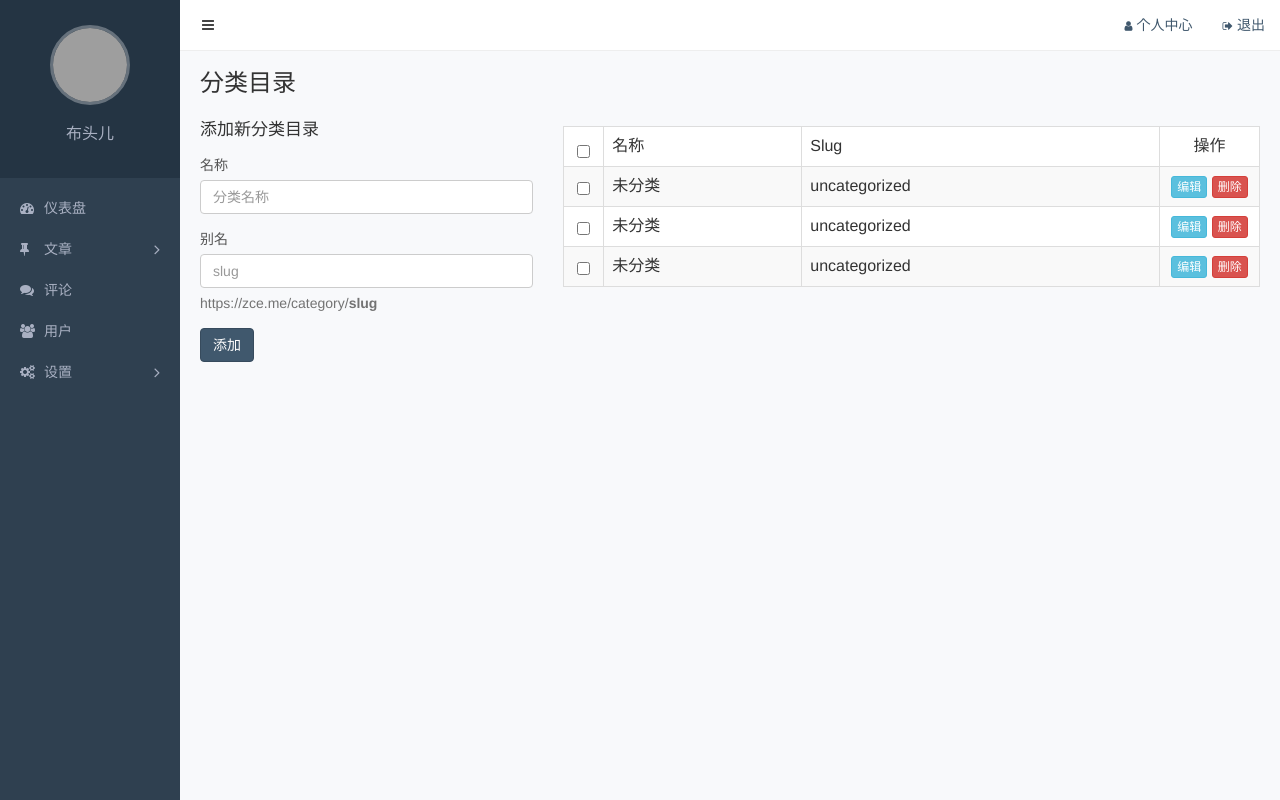
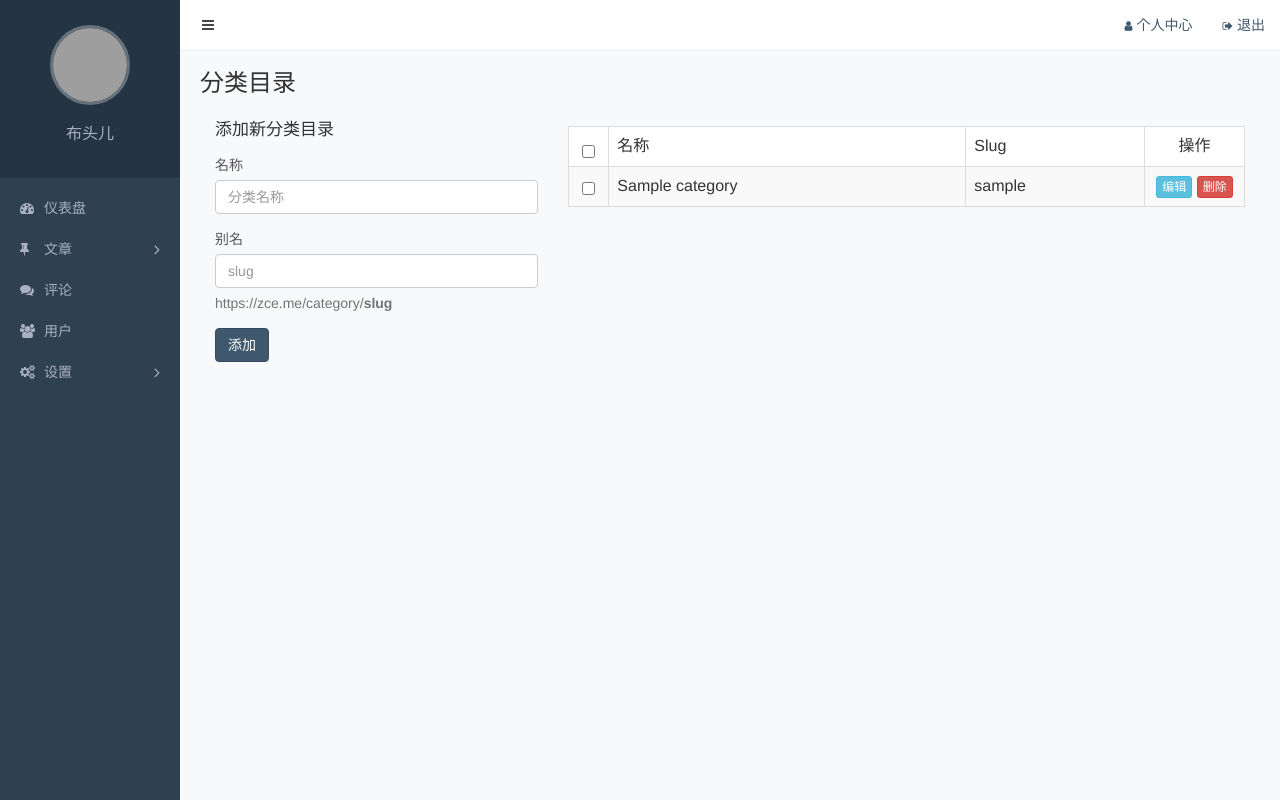
Before and after one commit to SuperJane123/albx_case, a Node server app: template views/admin/categories.ejs in a window 1280 px wide. Run offline with Node 20, Linux system fonts and the light colour scheme; the template is opened without the code that fills it: most values are stand-ins (such as "Sample title", 1, 10 or a date in 2020); some libraries are stand-ins or nearby versions; grey boxes are pictures that could not be loaded.

Commit message:
13-分类目录实现编辑和添加功能

```diff
--- a/assets/js/aside.js
+++ b/assets/js/aside.js
@@ -2,7 +2,6 @@ $(function(){
     // 获取文章元素
     let menuPosts = $('#menu-posts');
     let settings = $('#menu-settings');
-    console.log(settings)
     // 获取当前路由名称
     let routerName = itcast.getRouterName(location.href);
 
--- a/controllers/cateController.js
+++ b/controllers/cateController.js
@@ -14,3 +14,34 @@ exports.getAllcate = (req,res)=>{
         }
     });
 };
+
+// 处理编辑文章页面   /editcateById
+exports.editcateById = (req,res)=>{
+    // 获取请求题参数
+    let data = req.body;
+    console.log(data);
+    // 把接收更新的数据更新到数据里
+    cateModel.editcateById(data,err=>{
+        if(err){ res.json({code: 400,msg: "编辑失败"})}
+        else{res.json({code: 200,msg: "编辑成功"})}
+    });
+
+
+};
+
+
+
+
+// 处理分类目录添加分类功能
+exports.addNewCate = (req,res)=>{
+    // 获取请求体的数据
+    let data = req.body;
+    data.id = null;
+    // 把新增的数据添加到列表中,调用数据模块
+    cateModel.addNewCate(data,err=>{
+        if(err){res.json({code: 400,msg: "新增失败"})}
+        else{res.json({code: 200,msg: "新增成功"})}
+    });
+
+
+};
--- a/models/cateModel.js
+++ b/models/cateModel.js
@@ -4,7 +4,7 @@ const conn = require('../utils/myconn');
 
 
 
-
+// 1.获取所有分类数据
 exports.getAllcate = (callback)=>{
     // 创建sql语句
     let sql = `SELECT * FROM categories`;
@@ -18,3 +18,33 @@ exports.getAllcate = (callback)=>{
         }
     });
 };
+
+
+
+// 2.更新所有分类数据
+exports.editcateById = (obj,callback)=>{
+    // 创建sql语句,根据id查找更新对应的数据
+    let sql = `UPDATE categories set ? where id =?`
+    conn.query(sql,[obj,obj.id],(err,result)=>{
+        if(err){
+            console.log(err);
+            callback(err);
+        }else{
+            callback(null)
+        }
+    });
+}
+
+
+// 3.新增分类到数据库
+exports.addNewCate = (obj,callback)=>{
+    let sql = `INSERT INTO categories set ?`
+    conn.query(sql,obj,(err,result)=>{
+        if(err){
+            console.log(err);
+            callback(err);
+        }else{
+            callback(null);
+        }
+    });
+};
--- a/models/postModel.js
+++ b/models/postModel.js
@@ -106,7 +106,7 @@ exports.getPostById = (id,callback)=>{
 
 
 
-4.// 7.处理编辑文章页面
+// 7.处理编辑文章页面
 exports.editPostById = (obj,callback)=>{
     // 创建sql语句
     let sql = `UPDATE posts SET ? WHERE id = ?`
--- a/views/admin/categories.ejs
+++ b/views/admin/categories.ejs
@@ -10,10 +10,11 @@
       <!-- <div class="alert alert-danger">
         <strong>错误！</strong>发生XXX错误
       </div> -->
-      <div class="row">
+      <div class="r ow">
         <div class="col-md-4">
           <form>
             <h2>添加新分类目录</h2>
+            <input type="hidden" id="id" name="id" value="">
             <div class="form-group">
               <label for="name">名称</label>
               <input id="name" class="form-control" name="name" type="text" placeholder="分类名称">
@@ -24,7 +25,9 @@
               <p class="help-block">https://zce.me/category/<strong>slug</strong></p>
             </div>
             <div class="form-group">
-              <button class="btn btn-primary" type="submit">添加</button>
+              <input type="button" class="btn btn-primary btn-add" value="添加">
+              <input type="button" class="btn btn-primary" id="btn-edit" value="编辑" style="display:none">
+
             </div>
           </form>
         </div>
@@ -43,7 +46,9 @@
               </tr>
             </thead>
             <tbody>
-              <tr>
+
+
+              <%# <tr>
                 <td class="text-center"><input type="checkbox"></td>
                 <td>未分类</td>
                 <td>uncategorized</td>
@@ -51,25 +56,7 @@
                   <a href="javascript:;" class="btn btn-info btn-xs">编辑</a>
                   <a href="javascript:;" class="btn btn-danger btn-xs">删除</a>
                 </td>
-              </tr>
-              <tr>
-                <td class="text-center"><input type="checkbox"></td>
-                <td>未分类</td>
-                <td>uncategorized</td>
-                <td class="text-center">
-                  <a href="javascript:;" class="btn btn-info btn-xs">编辑</a>
-                  <a href="javascript:;" class="btn btn-danger btn-xs">删除</a>
-                </td>
-              </tr>
-              <tr>
-                <td class="text-center"><input type="checkbox"></td>
-                <td>未分类</td>
-                <td>uncategorized</td>
-                <td class="text-center">
-                  <a href="javascript:;" class="btn btn-info btn-xs">编辑</a>
-                  <a href="javascript:;" class="btn btn-danger btn-xs">删除</a>
-                </td>
-              </tr>
+              </tr> %>
             </tbody>
           </table>
         </div>
@@ -79,8 +66,23 @@
 
 
 <%- include('./layouts/admin_aside.ejs'); %>
+  <%- include('./layouts/admin_footer.ejs'); %>
+  <script src="../../assets/vendors/template/template.js"></script>
+  <script src="../../assets/js/categories.js"></script>
+  <script type="text/template" id="Tempcate">
+  {{each result as value index}}
+     <tr>
+      <td class="text-center"><input type="checkbox"></td>
+      <td>{{value.name}}</td>
+      <td>{{value.slug}}</td>
+      <td class="text-center">
+        <a href="javascript:;" class="btn btn-info btn-xs btn-edit" data-id ={{value.id}} data-slug={{value.slug}} data-name={{value.name}}>编辑</a>
+        <a href="javascript:;" class="btn btn-danger btn-xs">删除</a>
+      </td>
+     </tr>
 
-  <%- include('./layouts/admin_footer.ejs'); %>
+  {{/each}}
 
-</body>
-</html>
+
+
+  </script>
```
Also changed, not shown: assets/js/categories.js (added, +71 -0 lines), router.js (+17 -0 lines).
